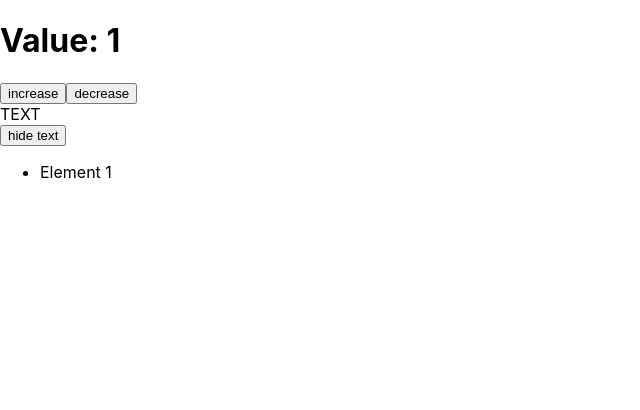
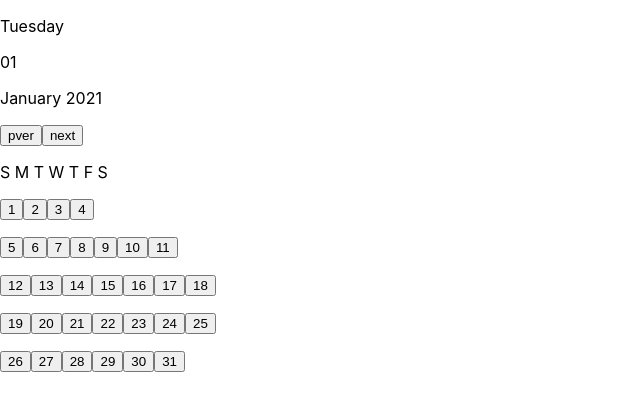
Before and after one commit to MirukaiQ/React, a React (Create React App) app: page / in a window 1280 px wide. Shown: the top 410 px of the page, without its empty margins (0-640 px from the left). Built offline with nearby package versions, Linux system fonts and the light colour scheme.

Commit message:
add calendar

```diff
--- a/package.json
+++ b/package.json
@@ -7,6 +7,8 @@
     "@testing-library/react": "^11.2.7",
     "@testing-library/user-event": "^12.8.3",
     "classnames": "^2.3.1",
+    "date-fns": "^2.25.0",
+    "node-sass": "^6.0.1",
     "react": "^17.0.2",
     "react-dom": "^17.0.2",
     "react-scripts": "4.0.3",
--- a/src/App.js
+++ b/src/App.js
@@ -1,44 +1,18 @@
 import userEvent from '@testing-library/user-event';
 import React, { useState, useEffect, useContext, useRef, useMemo, useCallback } from 'react';
 import { Component } from 'react';
-import ItemsList from './components/ItemsList';
+import Calendar from './components/Calendar';
+
+
+
+export const AlertContext = React.createContext()
 
 const App = () => {
 
-  const [ value, setValue ] = useState(1)
-  const [ text, setText ] = useState("TEXT")
-  const [ hide, setHide] = useState("hide text")
-
-  const textHandler = () => {
-    if(text !== null) {
-      setText(null)
-      setHide("show text")
-    }
-    else {
-      setText("TEXT")
-      setHide("hide text")
-    }
-  }
-
-  if (value < 0) {
-    setValue(value + 1)
-  }
-
-  const generateItems = useCallback(() => {
-    return new Array(value).fill("").map((_, i) => `Element ${i + 1}`)
-  },[value])
-
-
+  console.log(alert)
   return (
     <>
-    <div>
-      <h1>Value: {value}</h1>
-      <button onClick={() => setValue(value + 1)}>increase</button>
-      <button onClick={() => setValue(value - 1)}>decrease</button>
-      <div>{text}</div>
-      <button onClick={textHandler}>{hide}</button>
-      <ItemsList getItems={generateItems}/>
-    </div>
+   <Calendar/>
     </>
   );
 }
--- /dev/null
+++ b/src/components/Calendar/index.jsx
@@ -0,0 +1,141 @@
+import React, { useState } from "react";
+import styles from "./../../styles/calendar.module.scss";
+import { addDays, format } from "date-fns";
+import { addMonths } from "date-fns/esm";
+
+const Calendar = () => {
+  const [count, setCount] = useState(0);
+  const date = new Date("December 1, 2020 03:24:00");
+  const [myDate, setMyDate] = useState(date);
+  const [mounthValue, setMounthValue] = useState(1);
+
+  const timeValue = count;
+  const newDay = addDays(myDate, timeValue);
+  const days = format(newDay, "dd");
+  const mounth = format(newDay, "EEEE");
+
+  const newMounth = addMonths(myDate, mounthValue);
+  const mounthYears = format(newMounth, "MMMM Y");
+
+  const dateHandler = (e) => {
+    let content = e.target.textContent;
+    let daysNumb = Number(days);
+    if (daysNumb > content) {
+      let j = daysNumb - content;
+      setCount(-j);
+      setMyDate(new Date(newDay));
+    }
+    if (daysNumb < content) {
+      let j = content - daysNumb;
+      setCount(j);
+      setMyDate(new Date(newDay));
+    }
+  };
+  const mounthPlus = () => {
+    if (mounthValue < 12) {
+      setMounthValue(mounthValue + 1);
+    }
+    if (mounthValue >= 12) {
+      setMounthValue(1);
+    }
+  };
+  const mounthMinus = () => {
+    if (mounthValue <= 12 && mounthValue !== 1) {
+      setMounthValue(mounthValue - 1);
+    }
+    if (mounthValue >= 12) {
+      setMounthValue(1);
+    }
+  };
+  let lastDays;
+  if (mounthValue % 2 !== 0 && mounthValue !== 2) {
+    lastDays = (
+      <>
+        <button onClick={dateHandler}>26</button>
+        <button onClick={dateHandler}>27</button>
+        <button onClick={dateHandler}>28</button>
+        <button onClick={dateHandler}>29</button>
+        <button onClick={dateHandler}>30</button>
+        <button onClick={dateHandler}>31</button>
+      </>
+    );
+  }
+  if (mounthValue === 2) {
+    lastDays = (
+      <>
+        <button onClick={dateHandler}>26</button>
+        <button onClick={dateHandler}>27</button>
+        <button onClick={dateHandler}>28</button>
+      </>
+    );
+  }
+  if (mounthValue % 2 === 0 && mounthValue !== 2) {
+    lastDays = (
+      <>
+        <button onClick={dateHandler}>26</button>
+        <button onClick={dateHandler}>27</button>
+        <button onClick={dateHandler}>28</button>
+        <button onClick={dateHandler}>29</button>
+        <button onClick={dateHandler}>30</button>
+      </>
+    );
+  }
+
+  console.log(mounthValue);
+  return (
+    <>
+      <div className="calendar">
+        <div className={styles.calendarLeftSide}>
+          <p className="calendarDay">{mounth}</p>
+          <p className="calendarNumber">{days}</p>
+        </div>
+        <div className="calendarRightSide">
+          <p className="calendarHeader">{mounthYears}</p>
+          <button onClick={mounthMinus}>pver</button>
+          <button onClick={mounthPlus}>next</button>
+          <div className="calendarMain">
+            <p className="calendarMainHeader">S M T W T F S</p>
+            <div className="calendarMainContent">
+              <p>
+                <button onClick={dateHandler}>1</button>
+                <button onClick={dateHandler}>2</button>
+                <button onClick={dateHandler}>3</button>
+                <button onClick={dateHandler}>4</button>
+              </p>
+              <p>
+                <button onClick={dateHandler}>5</button>
+                <button onClick={dateHandler}>6</button>
+                <button onClick={dateHandler}>7</button>
+                <button onClick={dateHandler}>8</button>
+                <button onClick={dateHandler}>9</button>
+                <button onClick={dateHandler}>10</button>
+                <button onClick={dateHandler}>11</button>
+              </p>
+              <p>
+                <button onClick={dateHandler}>12</button>
+                <button onClick={dateHandler}>13</button>
+                <button onClick={dateHandler}>14</button>
+                <button onClick={dateHandler}>15</button>
+                <button onClick={dateHandler}>16</button>
+                <button onClick={dateHandler}>17</button>
+                <button onClick={dateHandler}>18</button>
+              </p>
+              <p>
+                <button onClick={dateHandler}>19</button>
+                <button onClick={dateHandler}>20</button>
+                <button onClick={dateHandler}>21</button>
+                <button onClick={dateHandler}>22</button>
+                <button onClick={dateHandler}>23</button>
+                <button onClick={dateHandler}>24</button>
+                <button onClick={dateHandler}>25</button>
+              </p>
+              <p>{lastDays}</p>
+            </div>
+          </div>
+        </div>
+      </div>
+    </>
+  );
+};
+
+export default Calendar;
--- /dev/null
+++ b/src/styles/calendar.module.scss
@@ -0,0 +1,7 @@
+
+.text {
+    color: red
+}
+h3 {
+    color: red;
+}
```
Also changed, not shown: src/components/Alert/index.jsx (added, +18 -0 lines), src/components/Main/index.jsx (added, +18 -0 lines), 1 other file (tests, documents, lock files or other folders).
